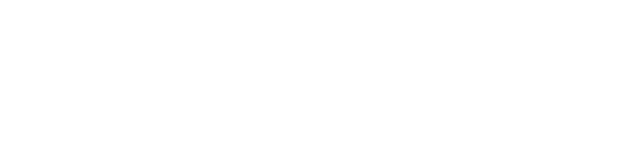
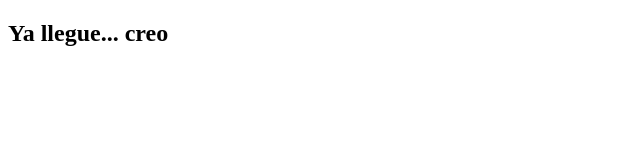
Before and after one commit to Luisriosca/squad-4, a plain HTML site: page index.html in a window 1280 px wide. Shown: the whole page, without its empty margins (0-640 px from the left). Drawn offline with Linux system fonts and the light colour scheme.

Commit message:
entrando al grupo

```diff
--- a/index.html
+++ b/index.html
@@ -7,6 +7,6 @@
     <title>Document</title>
 </head>
 <body>
-
+    <h2>Ya llegue... creo</h2>
 </body>
 </html>
```
